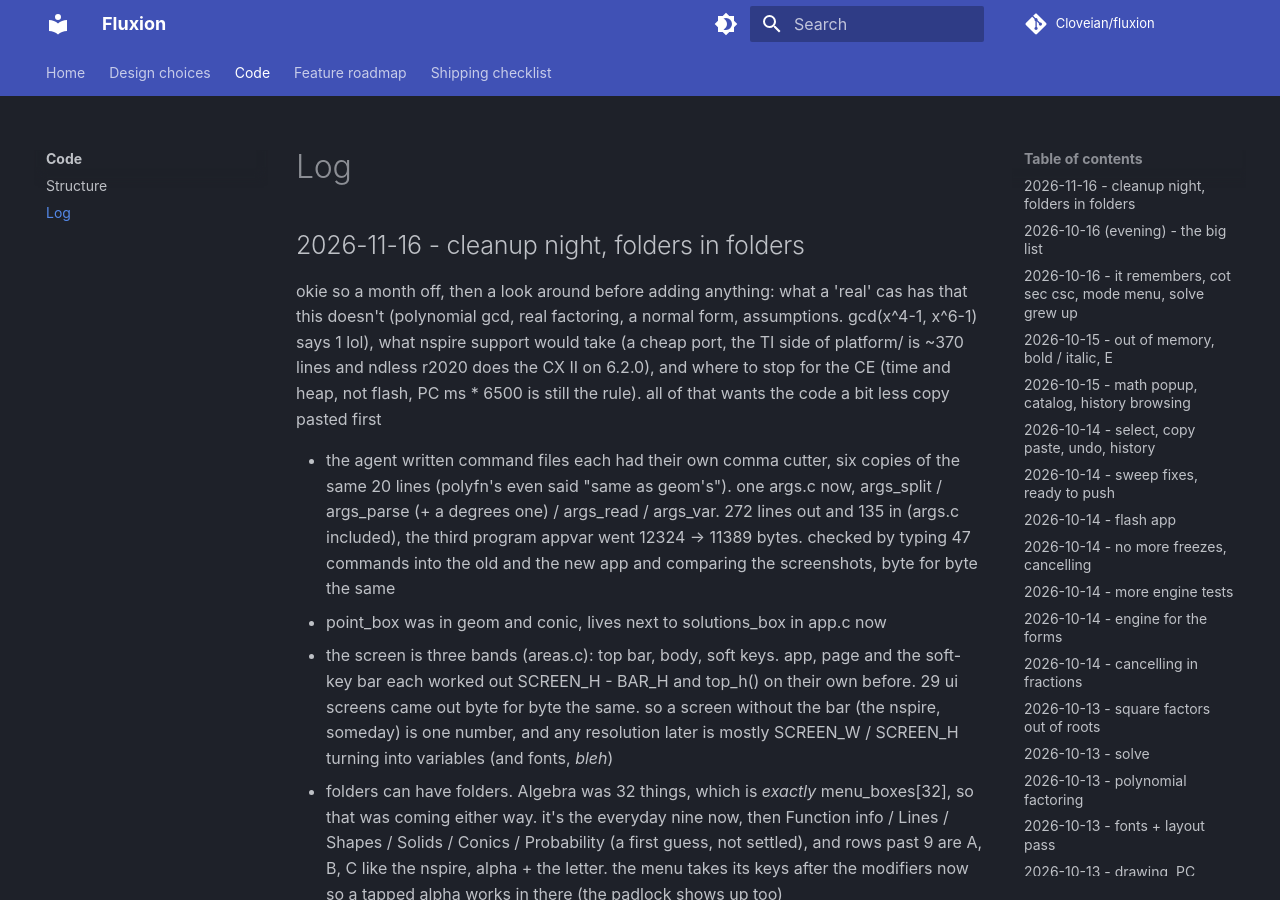
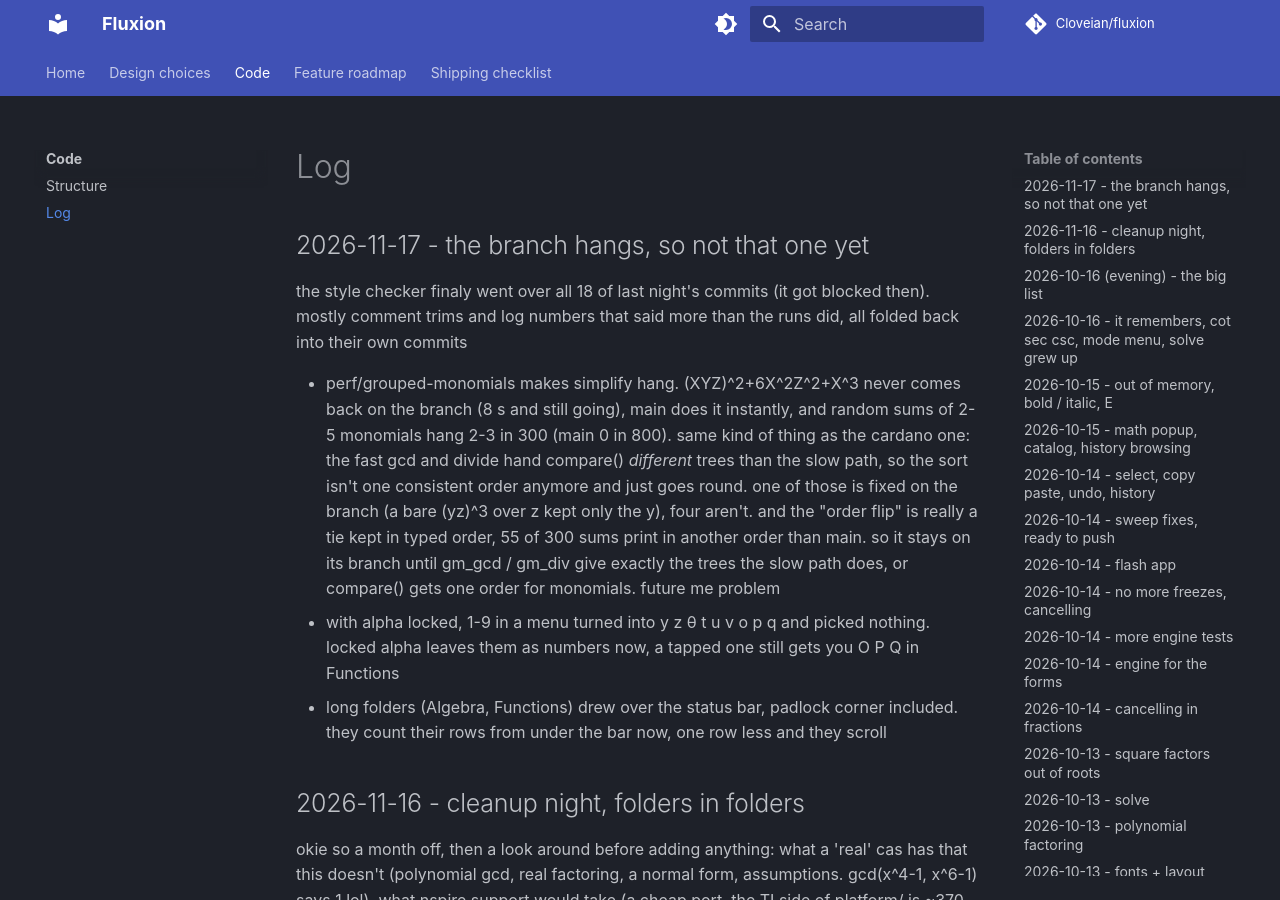
Before and after one commit to Cloveian/fluxion, an MkDocs documentation site: the page built from docs/code/log.md, in a window 1280 px wide and 900 px high. Built offline with MkDocs 1.6.1 and Material for MkDocs 9.7.7, drawn with Linux system fonts in a browser that asks for light colours; comment, search, counter and statistics services are not loaded.

Commit message:
log: the branch hangs, so not that one yet

```diff
--- a/docs/code/log.md
+++ b/docs/code/log.md
@@ -1,4 +1,12 @@
 # Log
+
+## 2026-11-17 - the branch hangs, so not that one yet
+
+the style checker finaly went over all 18 of last night's commits (it got blocked then). mostly comment trims and log numbers that said more than the runs did, all folded back into their own commits
+
+- perf/grouped-monomials makes simplify hang. (XYZ)^2+6X^2Z^2+X^3 never comes back on the branch (8 s and still going), main does it instantly, and random sums of 2-5 monomials hang 2-3 in 300 (main 0 in 800). same kind of thing as the cardano one: the fast gcd and divide hand compare() *different* trees than the slow path, so the sort isn't one consistent order anymore and just goes round. one of those is fixed on the branch (a bare (yz)^3 over z kept only the y), four aren't. and the "order flip" is really a tie kept in typed order, 55 of 300 sums print in another order than main. so it stays on its branch until gm_gcd / gm_div give exactly the trees the slow path does, or compare() gets one order for monomials. future me problem
+- with alpha locked, 1-9 in a menu turned into y z θ t u v o p q and picked nothing. locked alpha leaves them as numbers now, a tapped one still gets you O P Q in Functions
+- long folders (Algebra, Functions) drew over the status bar, padlock corner included. they count their rows from under the bar now, one row less and they scroll
 
 ## 2026-11-16 - cleanup night, folders in folders
 
```
